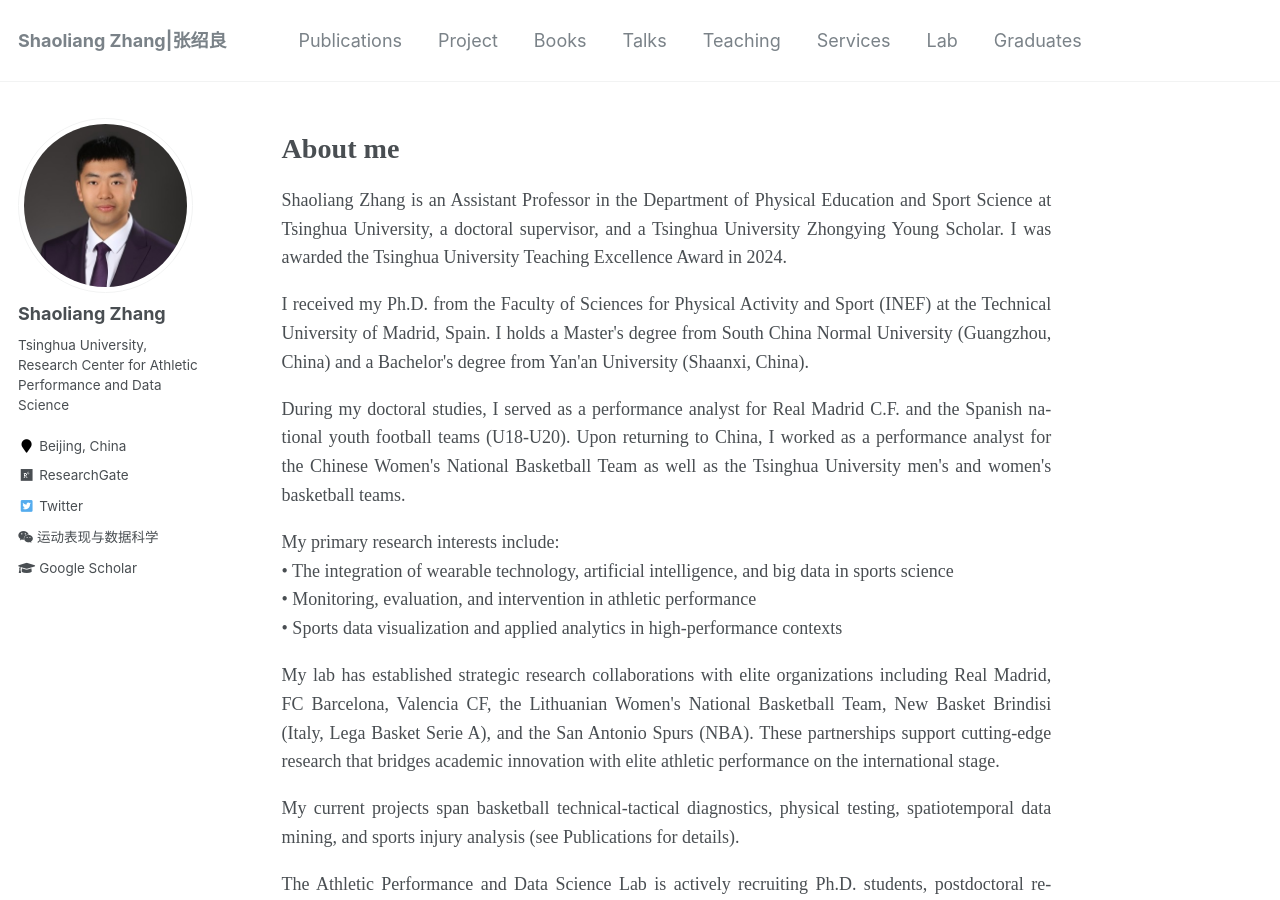
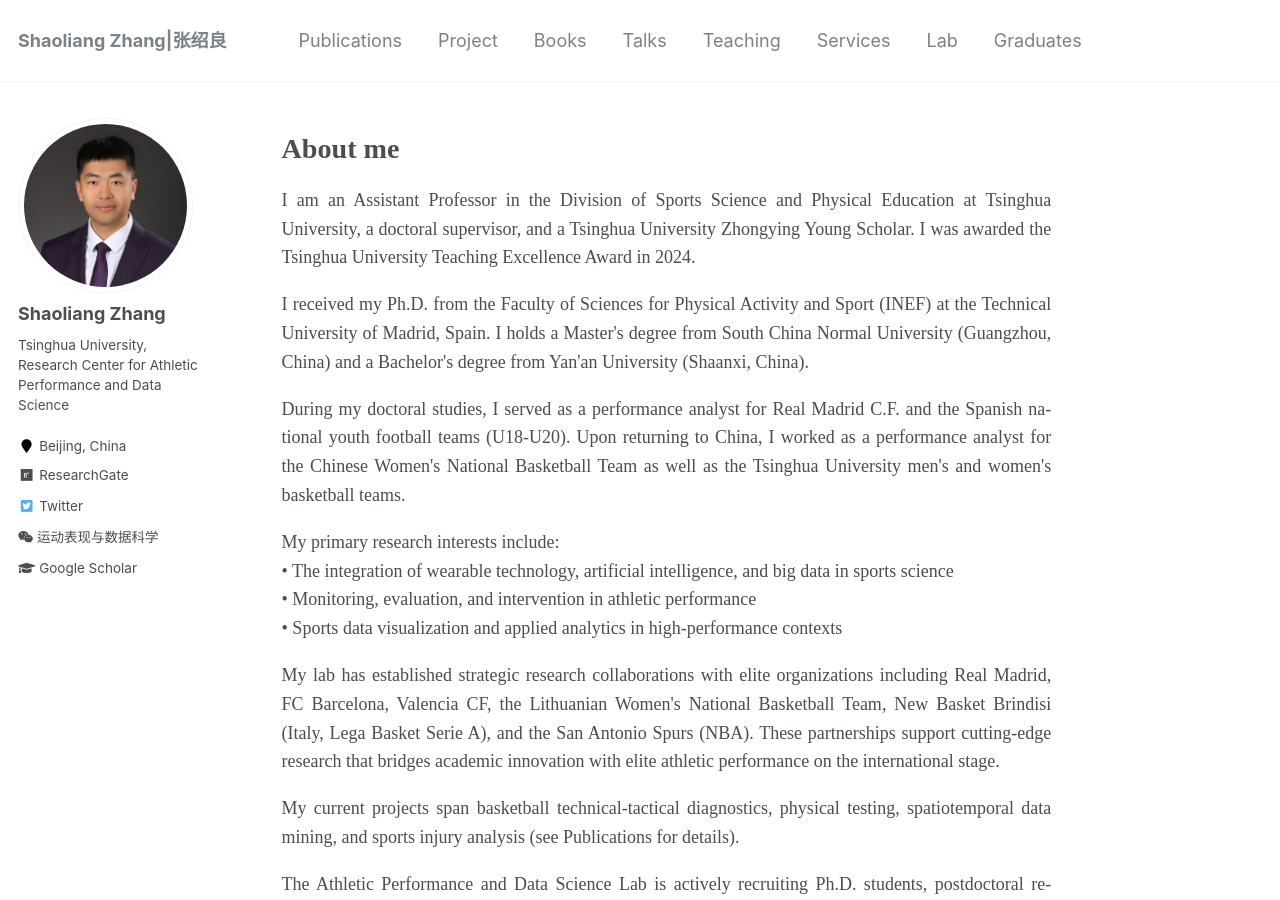
Before and after one commit to sportssuper/ZSL, a Jekyll site: the page built from _pages/about.md, in a window 1280 px wide and 900 px high. Built offline with Jekyll 4.4.1, drawn with Linux system fonts in a browser that asks for light colours; a script that is not in the unit is left out.

Commit message:
Update about.md

```diff
--- a/_pages/about.md
+++ b/_pages/about.md
@@ -10,7 +10,7 @@ redirect_from:
 <h1 style="font-family: 'Times New Roman', Times, serif; text-align: left; margin-bottom: 20px;">About me</h1>
 
 <div style="text-align: justify; font-family: 'Times New Roman', Times, serif; max-width: 800px; margin: 0 auto; line-height: 1.6; hyphens: auto;">
-  <p style="margin-bottom: 1em;">Shaoliang Zhang is an Assistant Professor in the Department of Physical Education and Sport Science at Tsinghua University, a doctoral supervisor, and a Tsinghua University Zhongying Young Scholar. I was awarded the Tsinghua University Teaching Excellence Award in 2024.</p>
+  <p style="margin-bottom: 1em;">I am an Assistant Professor in the Division of Sports Science and Physical Education at Tsinghua University, a doctoral supervisor, and a Tsinghua University Zhongying Young Scholar. I was awarded the Tsinghua University Teaching Excellence Award in 2024.</p>
 
   <p style="margin-bottom: 1em;">I received my Ph.D. from the Faculty of Sciences for Physical Activity and Sport (INEF) at the Technical University of Madrid, Spain. I holds a Master's degree from South China Normal University (Guangzhou, China) and a Bachelor's degree from Yan'an University (Shaanxi, China).</p>
 
```
